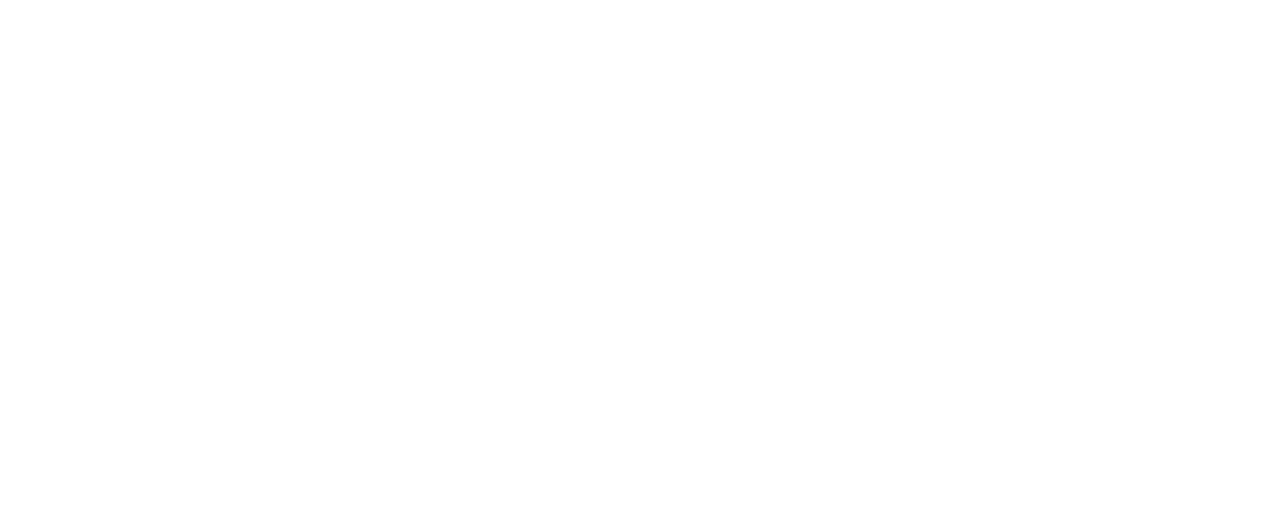
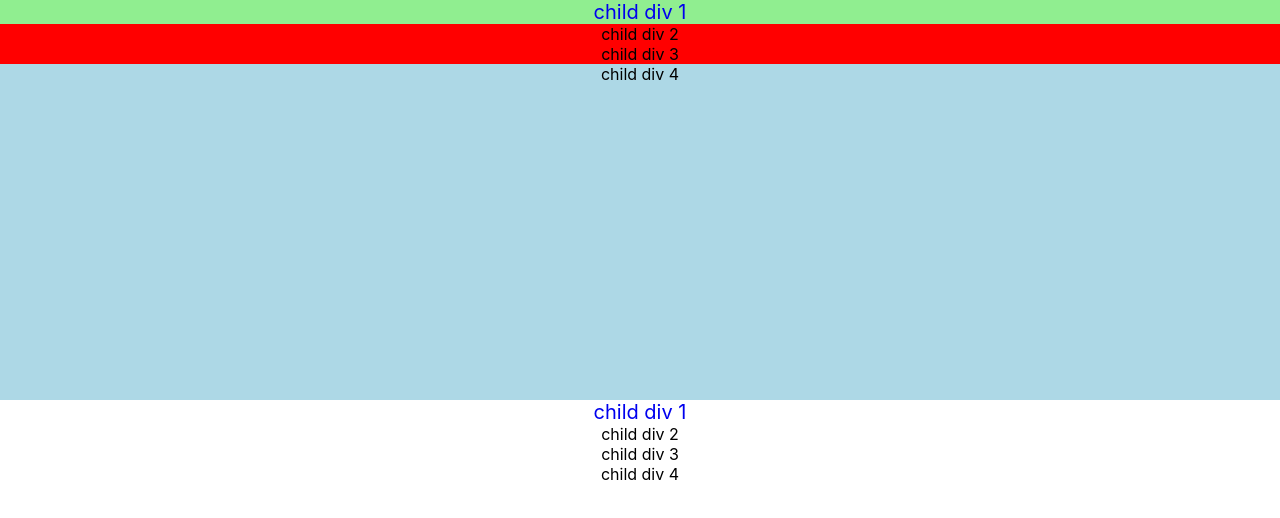
Before and after one commit to audelqua/render-huge-list, a React (Create React App) app: page / in a window 1280 px wide. Shown: the top 518 px of the page. Built offline with nearby package versions, Linux system fonts and the light colour scheme.

Commit message:
working with css selectors

```diff
--- a/src/App.js
+++ b/src/App.js
@@ -21,6 +21,7 @@
 import SampleUsageOfFlushSync from './components/sampleUsageOfFlushSync'
 import ShallowComparisonTesting from './components/shallowComparisonTesting'
 import ShoppingCart from './components/shoppingCart'
+import CssSelectors from './components/cssSelectors'
 
 import styled from 'styled-components'
 import 'react-virtualized/styles.css'; // only needs to be imported once
@@ -28,6 +29,7 @@
 function App() {
   return (
     <div className="App">
+      <CssSelectors />
     </div>
   );
 }
--- /dev/null
+++ b/src/components/cssSelectors/cssSelector.css
@@ -0,0 +1,25 @@
+.container{
+    width: 100vw;
+    height: 50vh;
+    background-color: lightblue
+}
+
+.container .general-child{ /* when you want to select a className which has both of this classes */
+    background-color: red
+}
+.container .child-1{ /* when you want to select a class inside outer class
+    by knowing that you have same class somewhere else and dont want it to be selected */
+    background: lightgreen
+}
+.child-1{ /* you can see that this will work for both classes child-1 */
+    color: #00e;
+    font-size: 20px
+}
+/* .container-2{
+    width: 100vw;
+    height: 50vh;
+    background-color: lightgreen
+} */
+/* .child-1 > span{
+    color: pink
+} */
--- /dev/null
+++ b/src/components/cssSelectors/index.js
@@ -0,0 +1,40 @@
+import React from 'react'
+import './cssSelector.css'
+
+
+const CssSelector = () => {
+    return (
+        <>
+            <div className='container'>
+                <div className='general-child child-1'>
+                    <span>child div 1</span>
+                </div>
+                <div className='general-child child-2'>
+                    <span>child div 2</span>
+                </div>
+                <div className='general-child child-3'>
+                    <span>child div 3</span>
+                </div>
+                <div className='child-4'>
+                    <span>child div 4</span>
+                </div>
+            </div>
+            <div className='container-2'>
+                <div className='general-child child-1'>
+                    <span>child div 1</span>
+                </div>
+                <div className='general-child child-2'>
+                    <span>child div 2</span>
+                </div>
+                <div className='general-child child-3'>
+                    <span>child div 3</span>
+                </div>
+                <div className='child-4'>
+                    <span>child div 4</span>
+                </div>
+            </div>
+        </>
+
+    )
+}
+export default CssSelector
```
